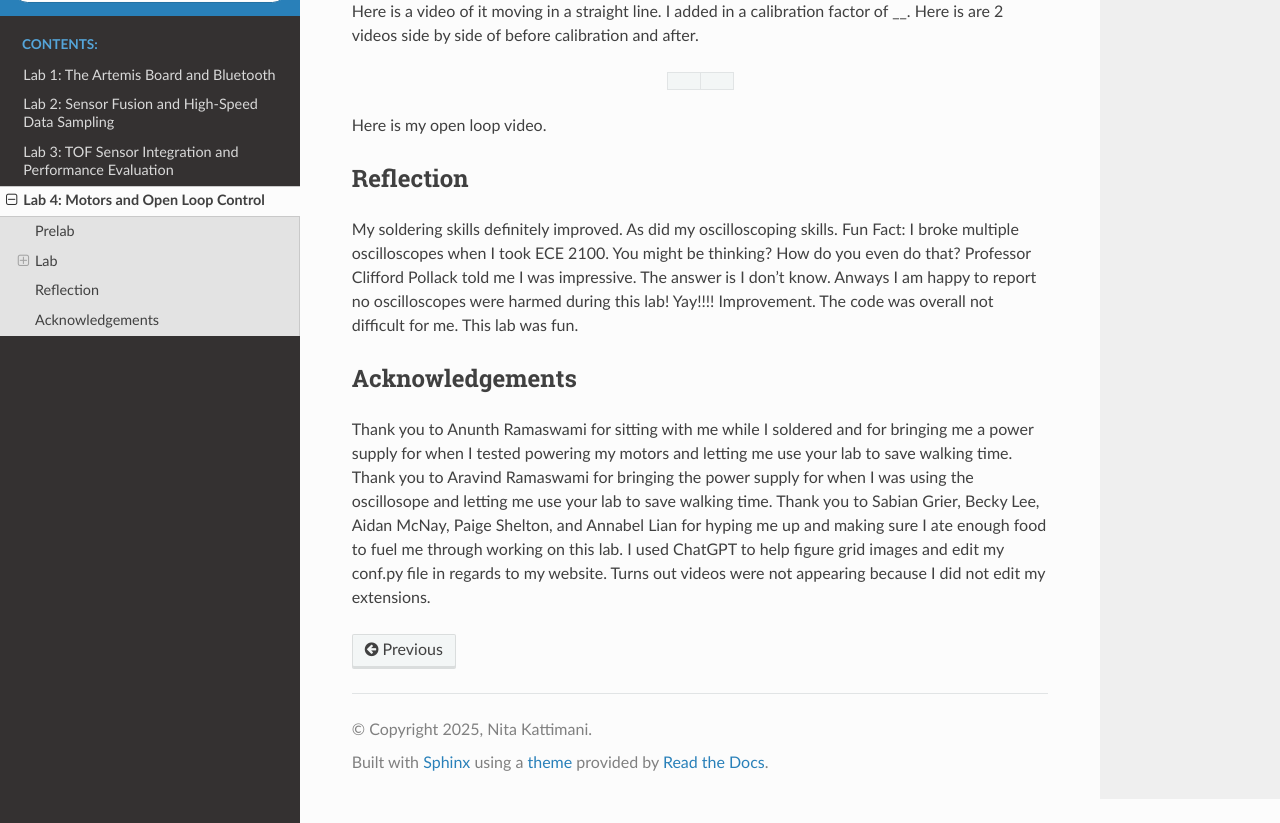
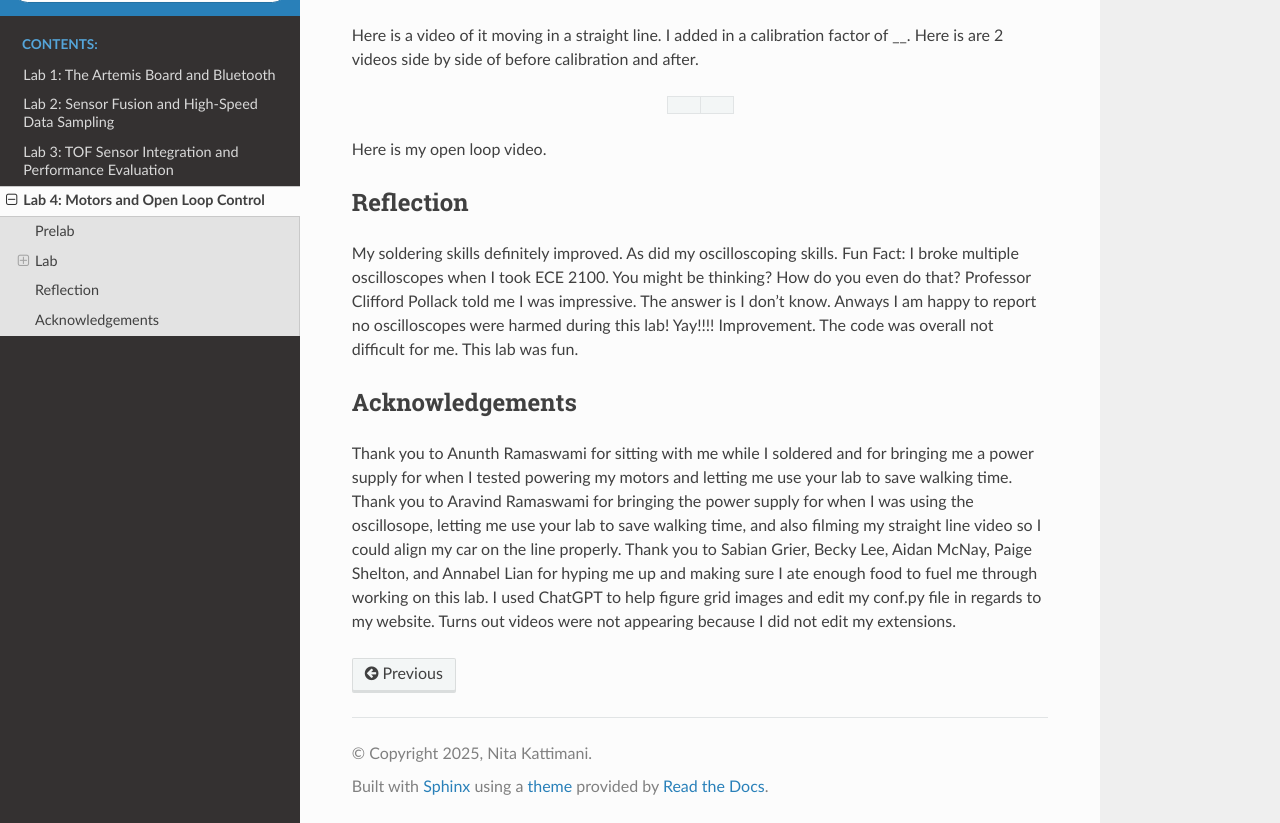
Before and after one commit to nskatti1/Fast-Robots, a Sphinx documentation site: the page built from docs/lab4.rst, in a window 1280 px wide and 900 px high, scrolled down 3256 px, cut to the strip 77-900 px from the top of the window. Built offline with Sphinx 7.4.7 and the Read the Docs theme 3.1.0, drawn with Linux system fonts in a browser that asks for light colours; pages that are not in the unit, such as notebooks, are missing from menus; some of the changed text lies outside the part shown.

Commit message:
Update lab4.rst

```diff
--- a/docs/lab4.rst
+++ b/docs/lab4.rst
@@ -25,7 +25,7 @@
 Motor Driver Setup and Testing
 ^^^^^^^^^^^^^^^^^^^^^^^^^^^^^^^^^^^^^^^^^^
 
-First thing I did was solder my motor controllers. I soldered them according to the wiring diagram above.  I couldn't take a super clean photo of a spread layout because I soldered some wires intentionally short (the motor connectors to the artemis, so it fits in the car properly). Since I was not happy with any photo particularly more than the rest, I attached all of them here.
+First thing I did was solder my motor controllers. I soldered them according to the wiring diagram above.  I couldn't take a super clean photo of a spread layout because I soldered some wires short (the motor connectors to the artemis, so it fits in the car properly). It was hard to make it all look nice and spreadout like the diagram I made. Since I was not happy with any photo particularly more than the rest, I attached all of them here.
 
 
 .. list-table::
@@ -151,4 +151,4 @@
 
 Acknowledgements
 -----------------------------
-Thank you to Anunth Ramaswami for sitting with me while I soldered and for bringing me a power supply for when I tested powering my motors and letting me use your lab to save walking time. Thank you to Aravind Ramaswami for bringing the power supply for when I was using the oscillosope and letting me use your lab to save walking time. Thank you to Sabian Grier, Becky Lee, Aidan McNay, Paige Shelton, and Annabel Lian for hyping me up and making sure I ate enough food to fuel me through working on this lab. I used ChatGPT to help figure grid images and edit my conf.py file in regards to my website. Turns out videos were not appearing because I did not edit my extensions.
+Thank you to Anunth Ramaswami for sitting with me while I soldered and for bringing me a power supply for when I tested powering my motors and letting me use your lab to save walking time. Thank you to Aravind Ramaswami for bringing the power supply for when I was using the oscillosope, letting me use your lab to save walking time, and also filming my straight line video so I could align my car on the line properly. Thank you to Sabian Grier, Becky Lee, Aidan McNay, Paige Shelton, and Annabel Lian for hyping me up and making sure I ate enough food to fuel me through working on this lab. I used ChatGPT to help figure grid images and edit my conf.py file in regards to my website. Turns out videos were not appearing because I did not edit my extensions.
```
